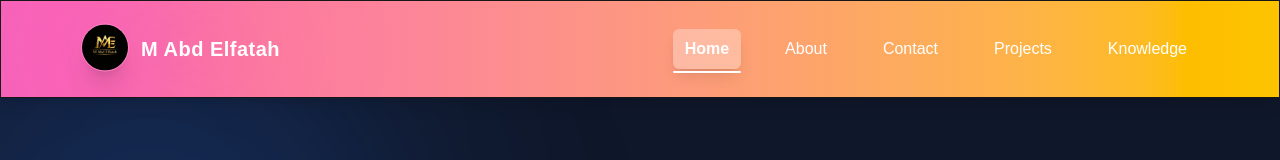
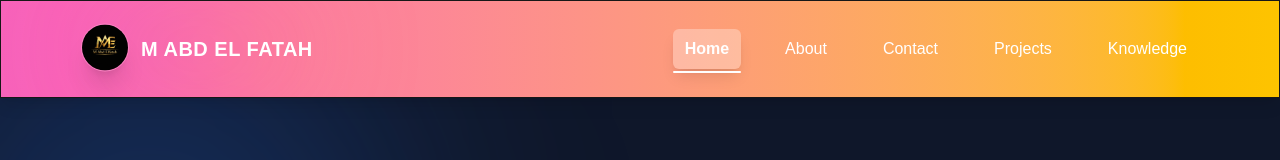
Before and after one commit to mohamedAbdElfatahSayed/My-Portfolio, a Next.js app: page / in a window 1280 px wide. Shown: the top 160 px of the page. Built offline with nearby package versions, Linux system fonts and the light colour scheme.

Commit message:
update seo and UI last

```diff
--- a/componant/header/Header.tsx
+++ b/componant/header/Header.tsx
@@ -61,8 +61,8 @@ export default function Header() {
   </motion.div>
 
   {/* Brand Name */}
-  <span className="hidden sm:block relative text-white font-bold text-xl tracking-wide group-hover:tracking-wider transition-all duration-300">
-    M Abd Elfatah
+  <span className="hidden uppercase sm:block relative text-white font-bold text-xl tracking-wide group-hover:tracking-wider transition-all duration-300">
+    M Abd El fatah
   </span>
 
   {/* Hover underline glow */}
```
